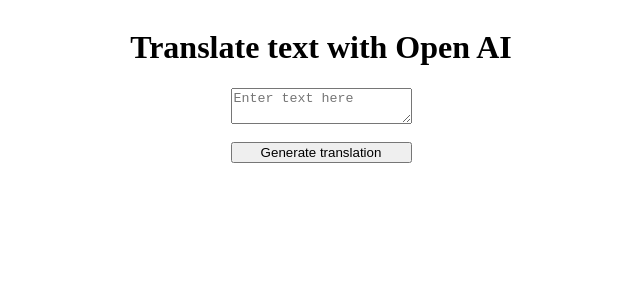
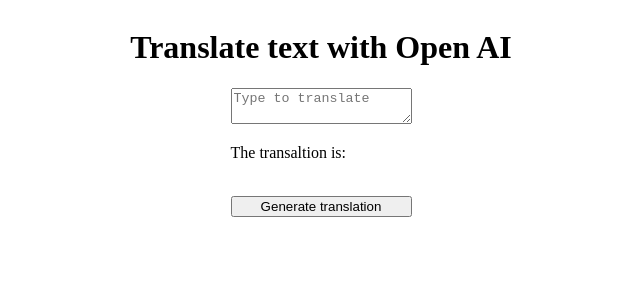
Before and after one commit to Andrew-Pecyna/AI-Translation-Project, a React (Vite) app in the folder client/: page / in a window 1280 px wide. Shown: the top 300 px of the page, without its empty margins (319-959 px from the left). Built offline with nearby package versions, Linux system fonts and the light colour scheme.

Commit message:
render translation in FE

```diff
--- a/client/package.json
+++ b/client/package.json
@@ -11,7 +11,8 @@
   },
   "dependencies": {
     "react": "^18.2.0",
-    "react-dom": "^18.2.0"
+    "react-dom": "^18.2.0",
+    "styled-components": "^6.0.7"
   },
   "devDependencies": {
     "@types/react": "^18.2.15",
--- a/client/src/App.jsx
+++ b/client/src/App.jsx
@@ -1,57 +1,15 @@
-import { styled } from "styled-components"
-import { useState } from "react"
+import { BrowserRouter, Routes, Route } from "react-router-dom";
+import LandingPage from "./pages/LandingPage";
 
 function App() {
 
-  const [userText, setUserText] = useState("")
-
-  const submitForm = async (e) => {
-    e.preventDefault()
-
-    const translation = await generateTranslation()
-    console.log("returned from server: ", translation)
-  }
-
-  const generateTranslation = async () => {
-    const response = await fetch("http://localhost:3005/generate", {
-      method: "POST",
-      headers: {
-        "Content-type": "application/json"
-      },
-      body: JSON.stringify({ userText: userText })
-    })
-
-    const data = await response.json()
-    return data
-  }
-
   return (
-    <Container>
-      <h1>Translate text with Open AI</h1>
-      <form onSubmit={submitForm}>
-        <InputsBox>
-          <textarea
-          name="user-text"
-          placeholder="Enter text here"
-          onChange={(e) => setUserText(e.target.value)}
-          />
-          <br></br>
-          <input type="submit" value="Generate translation" />
-        </InputsBox>
-      </form>
-    </Container>
+    <BrowserRouter>
+      <Routes>
+        <Route path="/" element={<LandingPage />} />
+      </Routes>
+    </BrowserRouter>
   )
 }
 
-const Container = styled.div`
-  display: flex;
-  flex-direction: column;
-  align-items: center;
-`
-
-const InputsBox = styled.div`
-  display: flex;
-  flex-direction: column;
-`
-
 export default App
--- /dev/null
+++ b/client/src/pages/LandingPage.jsx
@@ -0,0 +1,64 @@
+import styled from "styled-components";
+import { useState } from "react";
+
+const LandingPage = () => {
+
+    const [userText, setUserText] = useState("")
+    const [aiTranslation, setAiTranslation] = useState("")
+
+    const submitForm = async (e) => {
+        e.preventDefault()
+
+        const translation = await generateTranslation()
+        setAiTranslation(translation.response)
+        console.log("returned from server: ", translation.response)
+    }
+
+    const generateTranslation = async () => {
+        const response = await fetch("http://localhost:3005/generate", {
+            method: "POST",
+            headers: {
+                "Content-type": "application/json"
+            },
+            body: JSON.stringify({ userText: userText })
+        })
+
+    const data = await response.json()
+        return data
+    }
+
+    return (
+        <Container>
+            <h1>Translate text with Open AI</h1>
+            <form onSubmit={submitForm}>
+                <InputsBox>
+                    <div>
+                        <textarea
+                        name="user-text"
+                        placeholder="Type to translate"
+                        onChange={(e) => setUserText(e.target.value)}
+                        />
+                        <div>
+                            <p>The transaltion is: {aiTranslation}</p>
+                        </div>
+                    </div>
+                    <br></br>
+                    <input type="submit" value="Generate translation" />
+                </InputsBox>
+            </form>
+    </Container>
+    )
+}
+
+const Container = styled.div`
+display: flex;
+flex-direction: column;
+align-items: center;
+`
+
+const InputsBox = styled.div`
+display: flex;
+flex-direction: column;
+`
+
+export default LandingPage;
```
Also changed, not shown: 1 other file (tests, documents, lock files or other folders).
